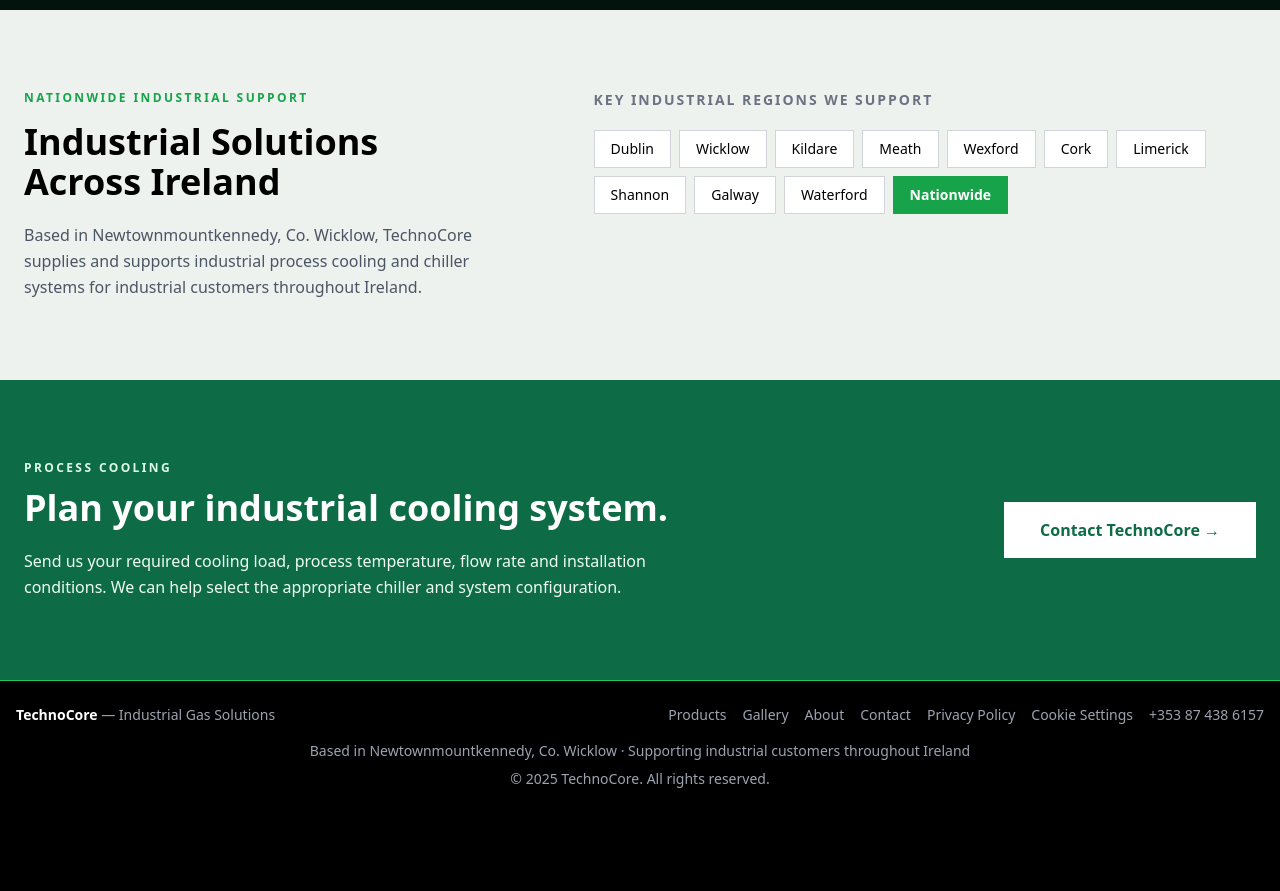
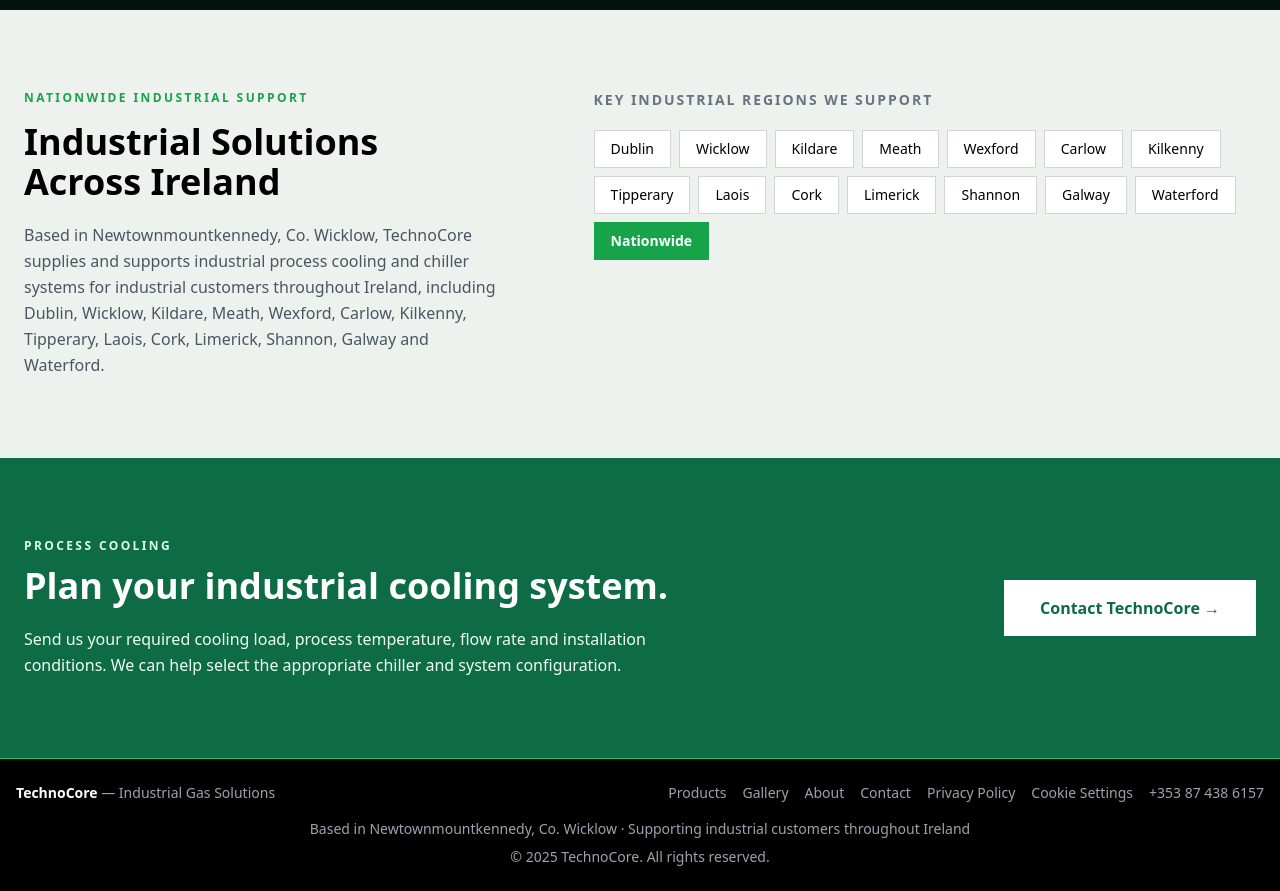
Before and after one commit to Zakkom/technocore-site, a Next.js app: page /products/chillers in a window 1280 px wide. Shown: the part 4420-5311 px from the top of the page. Before the commit the page ends 5233 px from the top, so only its background shows below. Built offline with nearby package versions, Linux system fonts and the light colour scheme.

Commit message:
SEO: добавить графства + areaServed schema

```diff
--- a/components/IrelandCoverage.js
+++ b/components/IrelandCoverage.js
@@ -1,12 +1,20 @@
 export default function IrelandCoverage({
   product = "industrial compressed air, gas generation and process utility systems",
 }) {
+  // Full county list. Carlow, Tipperary, Kilkenny and Laois were added
+  // because Search Console shows real search demand for these counties
+  // (e.g. "refrigerant air dryer in tipperary", "desiccant air dryer in
+  // kilkenny") that the page previously had no matching text for.
   const regions = [
     "Dublin",
     "Wicklow",
     "Kildare",
     "Meath",
     "Wexford",
+    "Carlow",
+    "Kilkenny",
+    "Tipperary",
+    "Laois",
     "Cork",
     "Limerick",
     "Shannon",
@@ -14,24 +22,49 @@
     "Waterford",
   ];
 
+  const areaServedJsonLd = {
+    "@context": "https://schema.org",
+    "@type": "Service",
+    serviceType: product,
+    provider: {
+      "@type": "Organization",
+      name: "TechnoCore",
+      url: "https://www.technocore.ie",
+    },
+    areaServed: [
+      ...regions.map((region) => ({
+        "@type": "AdministrativeArea",
+        name: region,
+      })),
+      {
+        "@type": "Country",
+        name: "Ireland",
+      },
+    ],
+  };
+
   return (
     <section className="bg-[#eef2ef] text-black">
+      <script
+        type="application/ld+json"
+        dangerouslySetInnerHTML={{ __html: JSON.stringify(areaServedJsonLd) }}
+      />
+
       <div className="max-w-7xl mx-auto px-6 py-16 lg:py-20">
         <div className="grid lg:grid-cols-[0.85fr_1.15fr] gap-12 lg:gap-20 items-start">
-
           <div>
             <p className="text-green-600 text-xs font-bold tracking-[0.2em] uppercase">
               Nationwide Industrial Support
             </p>
-
             <h2 className="text-3xl md:text-4xl font-bold leading-tight mt-4">
               Industrial Solutions
               <span className="block">Across Ireland</span>
             </h2>
-
             <p className="text-gray-600 mt-5 leading-relaxed">
               Based in Newtownmountkennedy, Co. Wicklow, TechnoCore supplies
-              and supports {product} for industrial customers throughout Ireland.
+              and supports {product} for industrial customers throughout
+              Ireland, including {regions.slice(0, -1).join(", ")} and{" "}
+              {regions[regions.length - 1]}.
             </p>
           </div>
 
@@ -54,9 +87,7 @@
                 Nationwide
               </span>
             </div>
-
           </div>
-
         </div>
       </div>
     </section>
```
Lines whose indentation alone changed are shown as unchanged.
